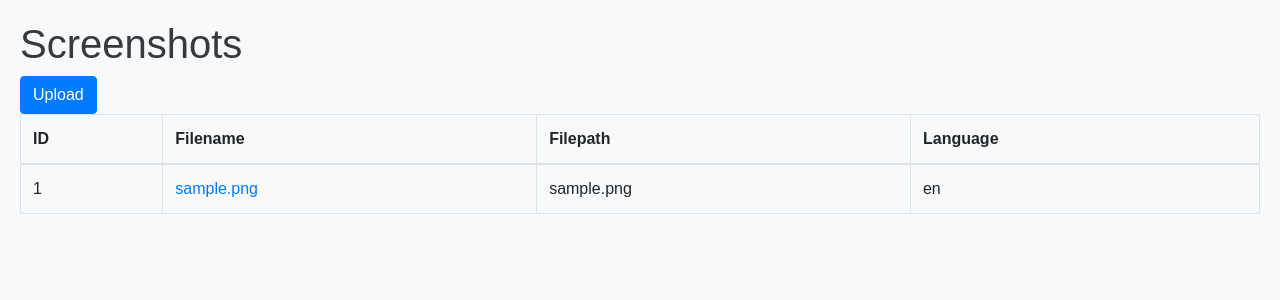
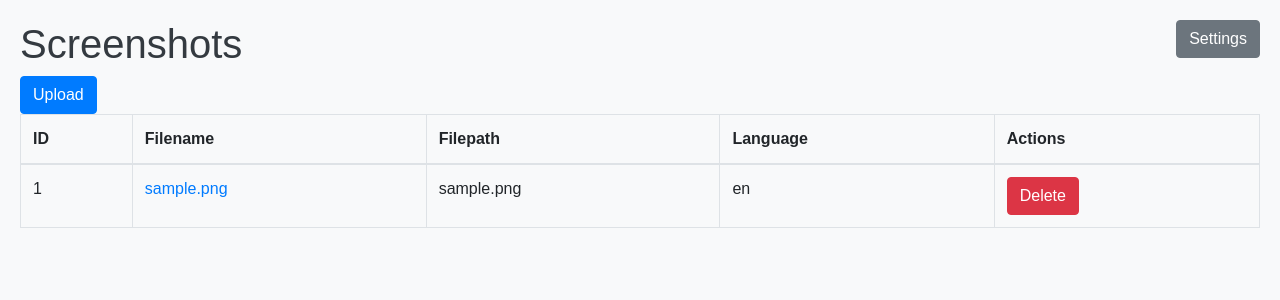
Before and after one commit to camdenwebster/ScreenshotManager, a Flask app: page / in a window 1280 px wide. Shown: the top 300 px of the page. Run offline with Flask 3, Linux system fonts and the light colour scheme; tables that the repository leaves empty hold one stand-in row (values such as "Sample post"); some libraries are stand-ins or nearby versions.

Commit message:
Add ability to create and delete operating system versions, delete screenshots

```diff
--- a/app.py
+++ b/app.py
@@ -1,10 +1,11 @@
 from uuid import uuid4
-from flask import Flask, request, redirect, url_for, render_template, send_from_directory, make_response
+from flask import Flask, request, redirect, url_for, render_template, send_from_directory, make_response, flash
 import sqlite3
 import os
 
 app = Flask(__name__)
 app.config['UPLOAD_FOLDER'] = 'uploads'
+app.secret_key = 'your_secret_key'  # Needed for flashing messages
 
 # Ensure the uploads directory exists
 os.makedirs(app.config['UPLOAD_FOLDER'], exist_ok=True)
@@ -183,5 +184,60 @@ def uploaded_file(actual_filename):
     response.headers["Content-Disposition"] = f"attachment; filename={filename}"
     return response
 
+@app.route('/settings')
+def settings():
+    conn = sqlite3.connect('database.db')
+    c = conn.cursor()
+    c.execute('SELECT * FROM OperatingSystems')
+    operating_systems = c.fetchall()
+    operating_systems = [
+        {
+            'id': ver[0],
+            'version_num': ver[1]
+        }
+        for ver in operating_systems
+    ]
+    conn.close()
+    error = request.args.get('error')
+    return render_template('settings.html', operating_systems=operating_systems, error=error)
+
+@app.route('/add_os_version', methods=['POST'])
+def add_os_version():
+    version_num = request.form['version_num']
+    conn = sqlite3.connect('database.db')
+    c = conn.cursor()
+    try:
+        c.execute('INSERT INTO OperatingSystems (version_num) VALUES (?)', (version_num,))
+        conn.commit()
+    except sqlite3.IntegrityError:
+        conn.close()
+        return redirect(url_for('settings', error='Operating system version already exists.'))
+    conn.close()
+    return redirect(url_for('settings'))
+
+@app.route('/delete_os_version', methods=['POST'])
+def delete_os_version():
+    os_id = request.form['os_id']
+    conn = sqlite3.connect('database.db')
+    c = conn.cursor()
+    c.execute('DELETE FROM OperatingSystems WHERE id = ?', (os_id,))
+    conn.commit()
+    conn.close()
+    return redirect(url_for('settings'))
+
+@app.route('/delete_screenshot', methods=['POST'])
+def delete_screenshot():
+    screenshot_id = request.form['screenshot_id']
+
+    conn = sqlite3.connect('database.db')
+    c = conn.cursor()
+    c.execute('DELETE FROM ScreenshotOperatingSystem WHERE screenshot_id = ?', (screenshot_id,))
+    c.execute('DELETE FROM IgnoreRegions WHERE screenshot_id = ?', (screenshot_id,))
+    c.execute('DELETE FROM screenshots WHERE id = ?', (screenshot_id,))
+    conn.commit()
+    conn.close()
+
+    return redirect(url_for('show_screenshots'))
+
 if __name__ == '__main__':
     app.run(debug=True)
--- a/templates/screenshots.html
+++ b/templates/screenshots.html
@@ -27,11 +27,19 @@
             text-align: left;
             border-bottom: 1px solid #dee2e6;
         }
+        .settings-button {
+            position: absolute;
+            top: 20px;
+            right: 20px;
+        }
     </style>
 </head>
 <body>
     <h1>Screenshots</h1>
     <a href="{{ url_for('upload_file') }}" class="btn btn-primary">Upload</a>
+    <a href="{{ url_for('settings') }}" class="btn btn-secondary settings-button">
+        <i class="fas fa-cog"></i> Settings
+    </a>
     <table class="table table-bordered">
         <thead>
             <tr>
@@ -39,6 +47,7 @@
                 <th>Filename</th>
                 <th>Filepath</th>
                 <th>Language</th>
+                <th>Actions</th>
             </tr>
         </thead>
         <tbody>
@@ -48,9 +57,45 @@
                 <td><a href="{{ url_for('screenshot_detail', id=screenshot.id) }}">{{ screenshot.filename }}</a></td>
                 <td>{{ screenshot.filepath }}</td>
                 <td>{{ screenshot.language }}</td>
+                <td>
+                    <button class="btn btn-danger" data-toggle="modal" data-target="#deleteModal" data-id="{{ screenshot.id }}">Delete</button>
+                </td>
             </tr>
             {% endfor %}
         </tbody>
     </table>
+
+    <!-- Delete Confirmation Modal -->
+    <div class="modal fade" id="deleteModal" tabindex="-1" aria-labelledby="deleteModalLabel" aria-hidden="true">
+        <div class="modal-dialog">
+            <div class="modal-content">
+                <div class="modal-header">
+                    <h5 class="modal-title" id="deleteModalLabel">Confirm Deletion</h5>
+                    <button type="button" class="close" data-dismiss="modal" aria-label="Close">
+                        <span aria-hidden="true">&times;</span>
+                    </button>
+                </div>
+                <div class="modal-body">
+                    Are you sure you want to delete this screenshot?
+                </div>
+                <div class="modal-footer">
+                    <button type="button" class="btn btn-secondary" data-dismiss="modal">Cancel</button>
+                    <form method="post" action="{{ url_for('delete_screenshot') }}">
+                        <input type="hidden" name="screenshot_id" id="screenshot_id" value="">
+                        <button type="submit" class="btn btn-danger">Yes, delete</button>
+                    </form>
+                </div>
+            </div>
+        </div>
+    </div>
+
+    <script>
+        $('#deleteModal').on('show.bs.modal', function (event) {
+            var button = $(event.relatedTarget);
+            var screenshotId = button.data('id');
+            var modal = $(this);
+            modal.find('#screenshot_id').val(screenshotId);
+        });
+    </script>
 </body>
 </html>
```
Also changed, not shown: templates/settings.html (+88 -0 lines).
